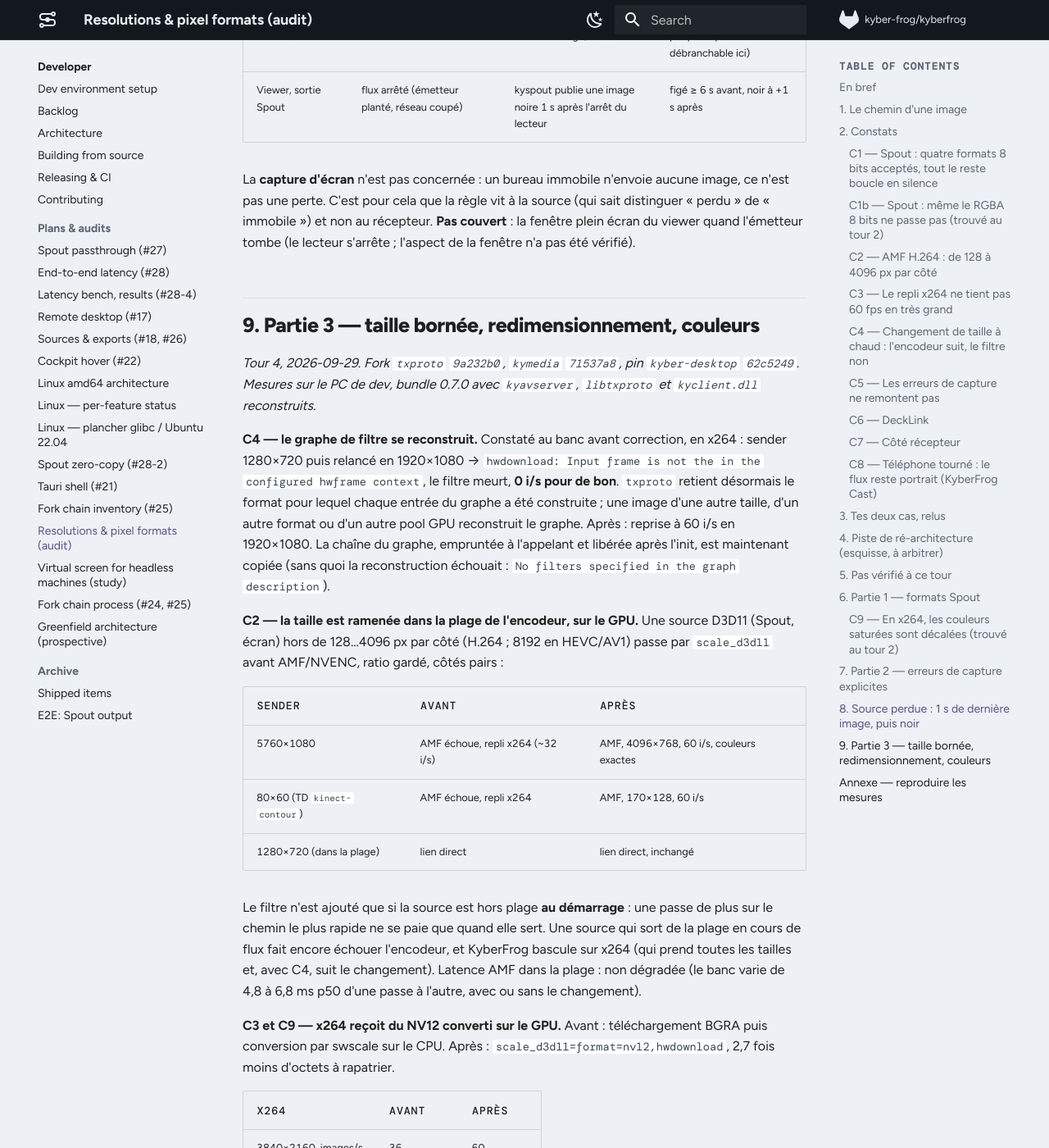
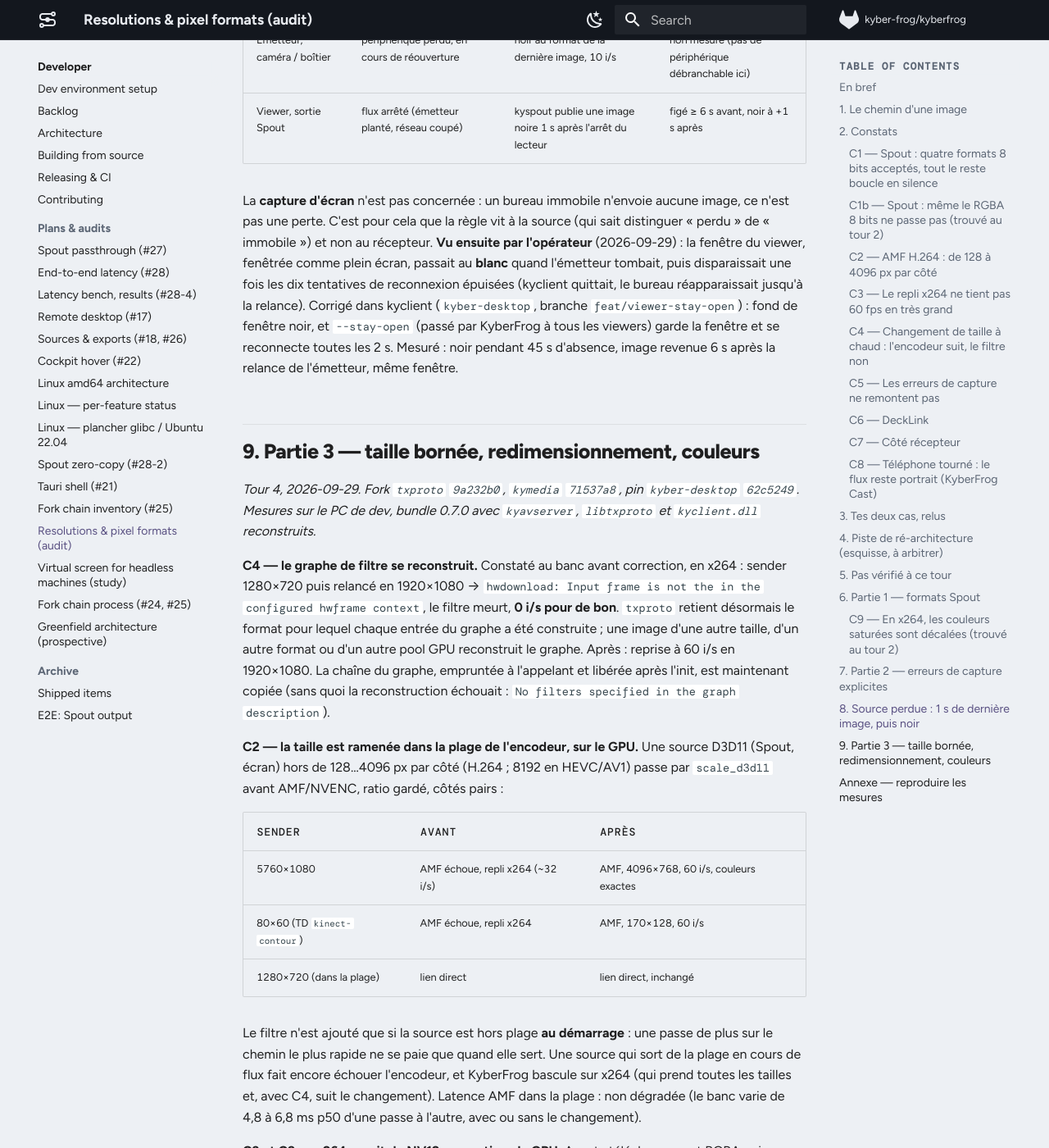
Before and after one commit to CollectiFrog/KyberFrog, an MkDocs documentation site: the page built from docs/dev/audit-resolutions.md, in a window 1280 px wide and 1400 px high, scrolled down 12155 px. Shown: the whole window at 82% size. Built offline with MkDocs 1.6.1 and Material for MkDocs 9.7.7, drawn with Linux system fonts in a browser that asks for light colours; comment, search, counter and statistics services are not loaded; some of the changed text lies outside the part shown.

Commit message:
fix(viewer): stay open and black through a transmitter loss
A viewer turned white when its transmitter went away, then closed once
kyclient's ten reconnection attempts ran out, uncovering the desktop
until the supervisor relaunched it. kyclient (fork kyber-desktop
f1a965c) now paints its window black and, with --stay-open, keeps the
window and reconnects every 2 s; KyberFrog passes --stay-open to every
viewer.

Also records the operator's test results: NVENC takes 10 and 16-bit
Spout senders without the x264 fallback, the DeckLink card is listed on
Windows once Desktop Video is installed (HDMI signal left to test), and
the virtual screen goes Windows first (#54, VDD, installed by hand).

Co-Authored-By: Claude Opus 5.5 <noreply@anthropic.com>

```diff
--- a/docs/dev/audit-resolutions.md
+++ b/docs/dev/audit-resolutions.md
@@ -140,7 +140,8 @@ chemin Kyber (images D3D11 BGRA → `h264_amf`, `ultralowlatency`, `bf=0`) :
 
 Les tailles impaires ne posent **aucun** problème, contrairement à l'intuition.
 NVENC n'a pas pu être testé ici (pas de GPU NVIDIA) : sa limite H.264 documentée
-est 4096×4096, **à confirmer**.
+est 4096×4096. *(2026-09-29 : Spout 10 et 16 bits validés sur NVENC par
+l'opérateur, cf. §9.)*
 
 Hors plage, la ligne `ERROR txproto::lavc:h264_amf …` déclenche le repli
 KyberFrog vers x264 (`shared/src/encoder.rs:143`,
@@ -466,8 +467,14 @@ rester figé.
 La **capture d'écran** n'est pas concernée : un bureau immobile n'envoie
 aucune image, ce n'est pas une perte. C'est pour cela que la règle vit à la
 source (qui sait distinguer « perdu » de « immobile ») et non au récepteur.
-**Pas couvert** : la fenêtre plein écran du viewer quand l'émetteur tombe
-(le lecteur s'arrête ; l'aspect de la fenêtre n'a pas été vérifié).
+**Vu ensuite par l'opérateur** (2026-09-29) : la fenêtre du viewer, fenêtrée
+comme plein écran, passait au **blanc** quand l'émetteur tombait, puis
+disparaissait une fois les dix tentatives de reconnexion épuisées (kyclient
+quittait, le bureau réapparaissait jusqu'à la relance). Corrigé dans kyclient
+(`kyber-desktop`, branche `feat/viewer-stay-open`) : fond de fenêtre noir, et
+`--stay-open` (passé par KyberFrog à tous les viewers) garde la fenêtre et se
+reconnecte toutes les 2 s. Mesuré : noir pendant 45 s d'absence, image revenue
+6 s après la relance de l'émetteur, même fenêtre.
 
 ## 9. Partie 3 — taille bornée, redimensionnement, couleurs
 
@@ -517,8 +524,10 @@ téléchargement BGRA puis conversion par swscale sur le CPU. Après :
 `[kyavserver] gpu_normalize = false` (via `[emission.defaults.kyavserver]`)
 rétablit les liens d'avant.
 
-**Pas couvert** : NVENC (pas de GPU NVIDIA ici ; mêmes bornes H.264,
-documentées) ; C6 côté Linux (mode DeckLink changé en cours de flux) ; C7
+**NVENC** : validé par l'opérateur sur une machine NVIDIA (2026-09-29),
+senders Spout 10 et 16 bits reçus sans repli x264.
+
+**Pas couvert** : C6 côté Linux (mode DeckLink changé en cours de flux) ; C7
 (récepteurs dont le décodeur plafonne sous la taille reçue).
 
 ## Annexe — reproduire les mesures
```
Also changed, not shown: CHANGELOG.md (+1 -0 lines), docs/dev/backlog.md (+14 -6 lines), docs/dev/plan-virtual-display.md (+9 -2 lines), 1 other file.
